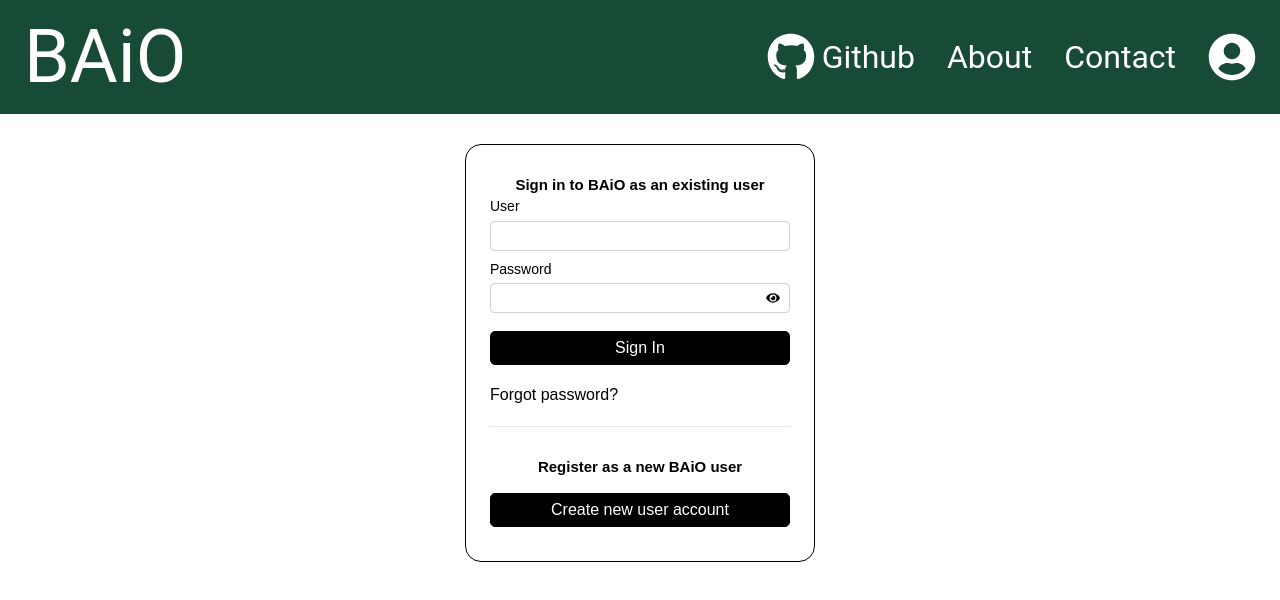
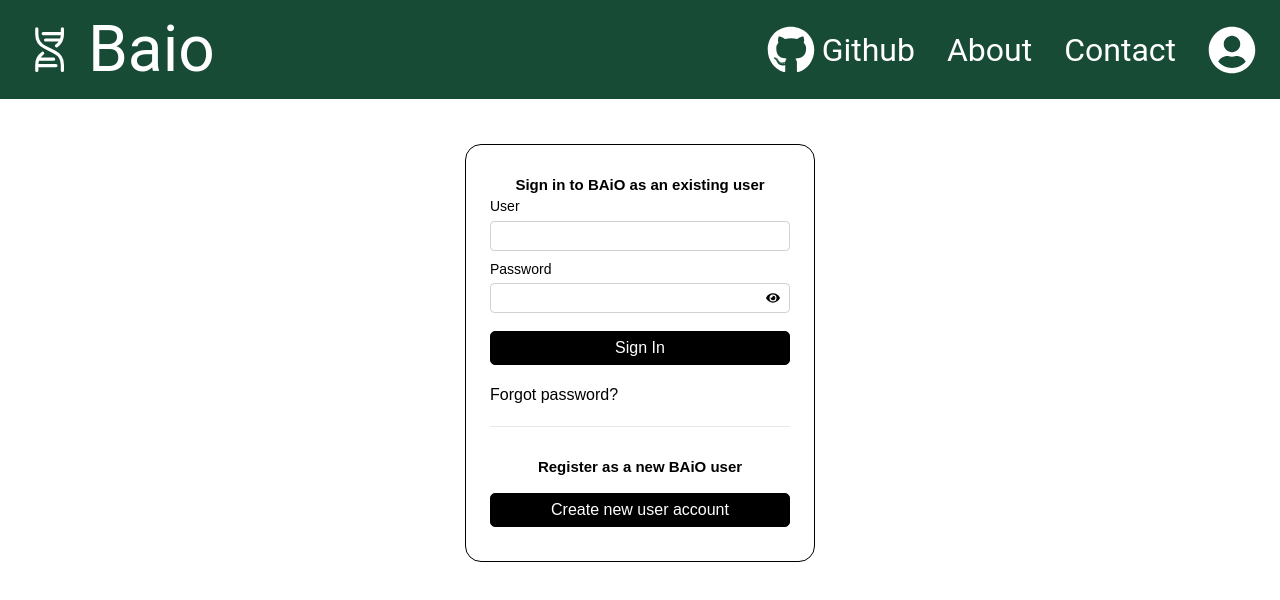
Before and after one commit to baioorg/BAiO_Netlify, a Next.js app: page / in a window 1280 px wide. Shown: the top 600 px of the page. Built offline with nearby package versions, Linux system fonts and the light colour scheme.

Commit message:
Fixed small things on the Header for better ux and user messages getting added corectly at the very start

```diff
--- a/package.json
+++ b/package.json
@@ -10,8 +10,9 @@
   },
   "dependencies": {
     "axios": "^1.7.7",
+    "icons": "^1.0.0",
     "next": "14.2.13",
-    "react": "^18",
+    "react": "^18.3.1",
     "react-dom": "^18",
     "react-icons": "^5.3.0",
     "react-select": "^5.8.1",
--- a/src/components/Header/Header.jsx
+++ b/src/components/Header/Header.jsx
@@ -4,7 +4,8 @@
 import styles from "./Header.module.css";
 import Link from "next/link";
 import ProfileDropdown from "../ProfileDropdown/ProfileDropdown";
-import { FaGithub, FaUserCircle, FaBars, FaTimes } from "react-icons/fa";
+import { PiDna } from "react-icons/pi";
+import { FaGithub, FaUserCircle, FaBars, FaTimes, FaDna } from "react-icons/fa";
 import SettingsMenu from "../SettingsMenu/SettingsMenu";
 import ProfileSettingsMenu from "../ProfileSettingsMenu/ProfileSettingsMenu";
 import config from '../../config/config.json';
@@ -90,7 +91,7 @@
       <header className={styles.navbar}>
         <div className={styles.navbarLeft}>
           <Link href="/" className={styles.navbarLink} onClick={handleLogoClick}>
-            <h1>BAiO</h1>
+            <h1><PiDna size="0.8em" /> Baio</h1>
           </Link>
           <button
             className={styles.mobileMenuButton}
--- a/src/components/Header/Header.module.css
+++ b/src/components/Header/Header.module.css
@@ -5,10 +5,11 @@
     padding: 0.1em 1.5em;
     background-color: #184B36;
     font-family: 'Roboto', sans-serif;
-    position: absolute;
+    position: fixed;
     top: 0;
     left: 0;
     width: 100%;
+
   }
 
   .navbarLeft {
@@ -36,8 +37,17 @@
   }
 
   .navbar h1 {
-    font-size: 2.3em;
+    font-size: 2em;
     font-family: 'Roboto', sans-serif;
+    display: flex;
+    align-items: center;
+    gap: 0.2em;
+  }
+
+  .navbar h1 svg {
+    font-size: 1em;
+    margin: auto;
+
   }
 
   .mobileMenuButton {
@@ -96,4 +106,8 @@
       width: 2em;
       height: 2em;
     }
+
+    .navbar h1 svg {
+      font-size: 0.9em;
+    }
   }
```
Also changed, not shown: src/pages/Main/index.jsx (+5 -3 lines), 1 other file (tests, documents, lock files or other folders).
